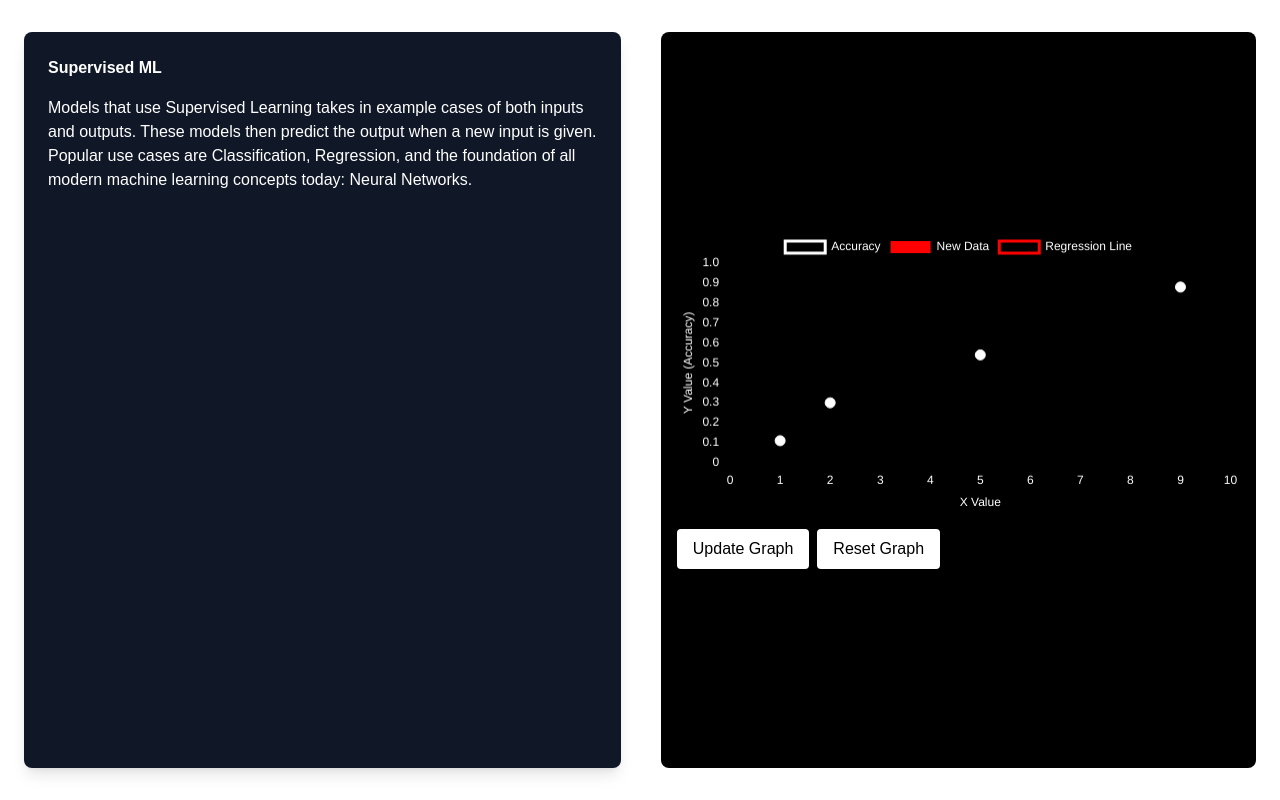
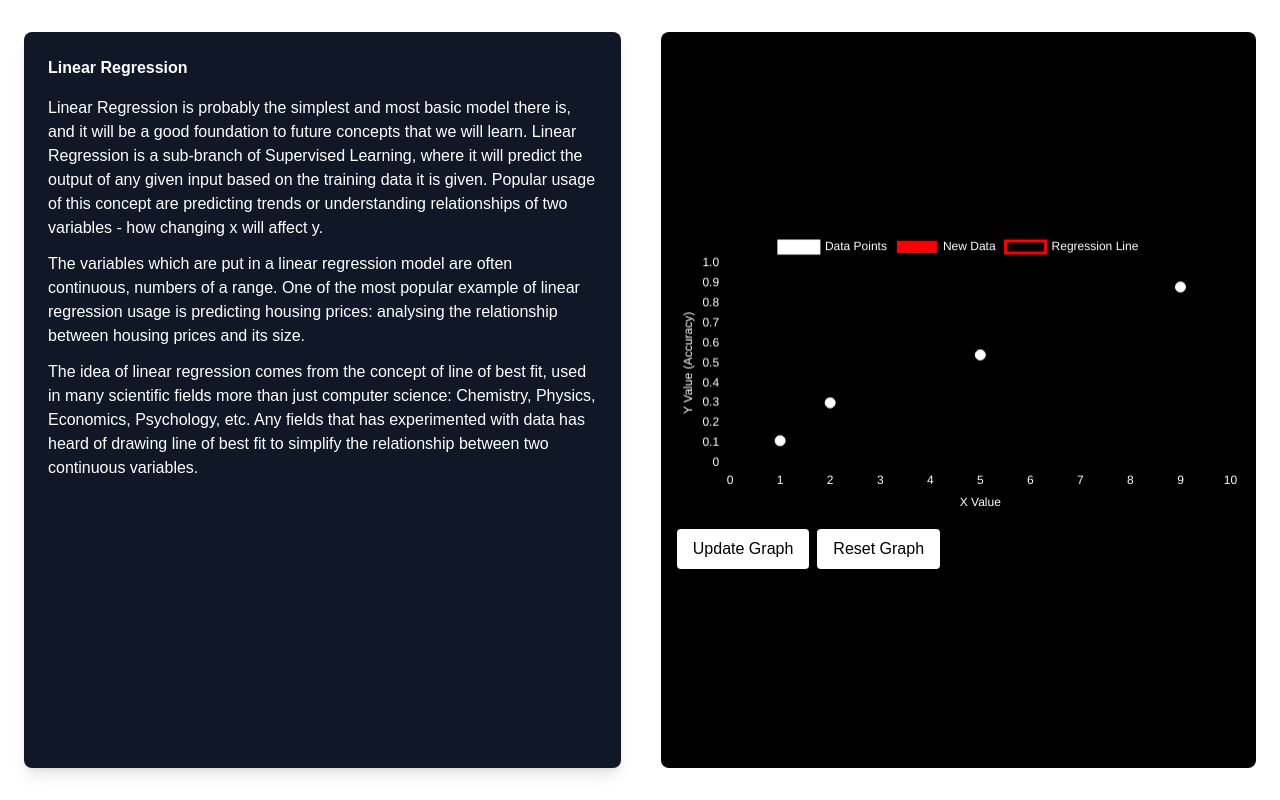
Before and after one commit to Billl000/Neural-Network-Guide, a Next.js app: page / in a window 1280 px wide. Built offline with nearby package versions, Linux system fonts and the light colour scheme.

Commit message:
Starting to enrich the Linear Regression module

```diff
--- a/package.json
+++ b/package.json
@@ -10,6 +10,7 @@
   },
   "dependencies": {
     "chart.js": "^4.5.0",
+    "latex.js": "^0.12.6",
     "ml-matrix": "^6.12.1",
     "ml-regression": "^6.3.0",
     "ml-regression-simple-linear": "^3.0.1",
--- a/src/app/supervised-learning/supervisedChart.tsx
+++ b/src/app/supervised-learning/supervisedChart.tsx
@@ -72,10 +72,11 @@ export function SupervisedChart() {
 
   const data = {
     datasets: [
-      {
-        label: 'Accuracy',
+       {
+        label: 'Data Points',
         data: dataPoints,
         borderColor: 'rgba(255, 255, 255, 1)',
+        backgroundColor: 'white',
         tension: 0.4,
         pointBackgroundColor: 'white',
         pointRadius: 5,
@@ -86,7 +87,7 @@ export function SupervisedChart() {
         data: rawPoints,
         borderColor: 'transparent',
         backgroundColor: 'red',
-        pointRadius: 4,
+        pointRadius: 5,
         showLine: false,
       },
       {
--- a/src/app/supervised-learning/supervisedML.tsx
+++ b/src/app/supervised-learning/supervisedML.tsx
@@ -5,9 +5,21 @@ export function SupervisedML() {
     <div className="flex flex-row lg:flex-row w-full min-h-screen px-6 py-8 gap-10">
       {/*Text Box */}
       <div className="lg:w-1/2 w-full bg-gray-900 text-white p-6 rounded-lg shadow-lg">
-        <h2 className="text-2x1 font-bold mb-4">Supervised ML</h2>
-        <p>Models that use Supervised Learning takes in example cases of both inputs and outputs. These models then predict the output when a new input is given.
-          Popular use cases are Classification, Regression, and the foundation of all modern machine learning concepts today: Neural Networks.
+        <h2 className="text-2x1 font-bold mb-4">Linear Regression</h2>
+        <p>Linear Regression is probably the simplest and most basic model there is, and it will be a good foundation to future concepts that we will learn.
+          Linear Regression is a sub-branch of Supervised Learning, where it will predict the output of any given input based on the training data it is given.
+          Popular usage of this concept are predicting trends or understanding relationships of two variables - how changing x will affect y.
+        </p>
+        <p className='mt-3'>
+          The variables which are put in a linear regression model are often continuous, numbers of a range. One of the most popular example of linear regression
+          usage is predicting housing prices: analysing the relationship between housing prices and its size.
+        </p>
+
+        <p className='mt-3'>
+          The idea of linear regression comes from the concept of line of best fit, used in many scientific fields more than just computer science: Chemistry, Physics,
+          Economics, Psychology, etc. Any fields that has experimented with data has heard of drawing line of best fit to simplify the relationship between two continuous
+          variables.
+
         </p>
       </div>
 
```
Also changed, not shown: 1 other file (tests, documents, lock files or other folders).
